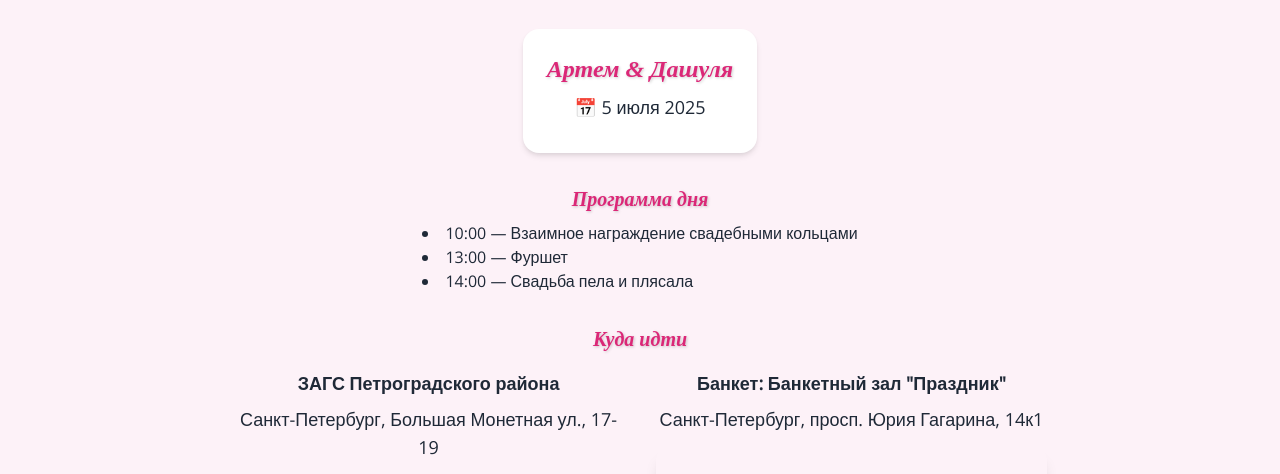
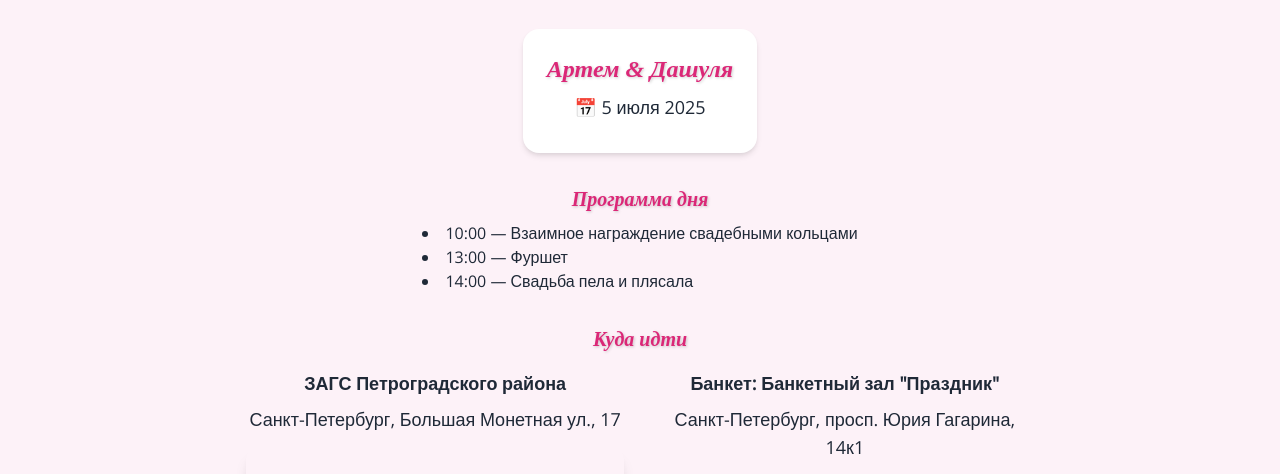
Before and after one commit to ArtemDasha/happilyeverafterr, a plain HTML site: page index.html in a window 1280 px wide. Shown: the part 288-762 px from the top of the page. Drawn offline with nearby package versions, Linux system fonts and the light colour scheme; a web font is replaced by a local one.

Commit message:
Update index.html

```diff
--- a/index.html
+++ b/index.html
@@ -60,7 +60,7 @@
 
   <div class="w-full md:w-1/2 pr-4">
     <h4 class="text-lg font-semibold mb-2">ЗАГС Петроградского района</h4>
-    <p class="mb-4 text-lg">Санкт-Петербург, Большая Монетная ул., 17-19</p>
+    <p class="mb-4 text-lg">Санкт-Петербург, Большая Монетная ул., 17</p>
 
     <div class="rounded-xl overflow-hidden shadow-lg mb-4">
       <iframe src="https://yandex.ru/map-widget/v1/?um=constructor%3Ae85ac35d37eac6e87ef0ee871505ba7261e4de6802fee4db4b5c2ef7bf3a5e97&amp;source=constructor" width="100%" height="240" frameborder="0"></iframe>
```
